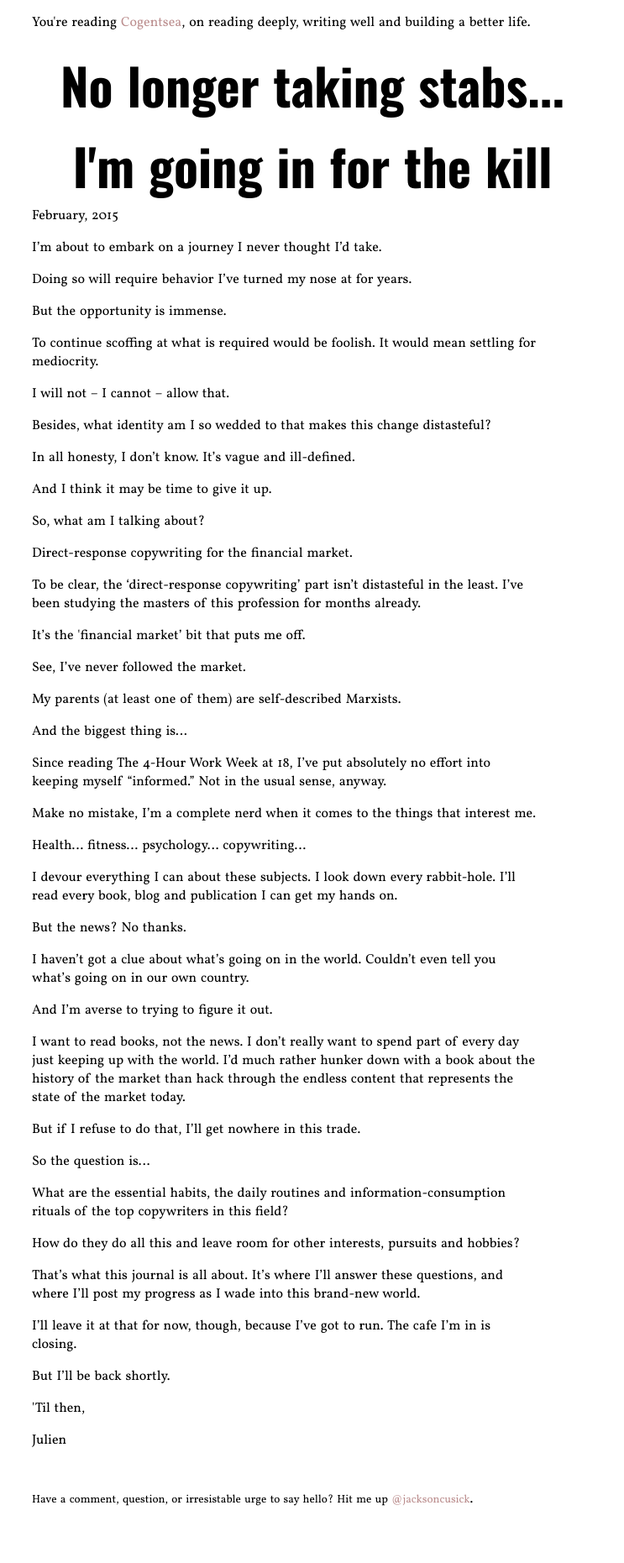
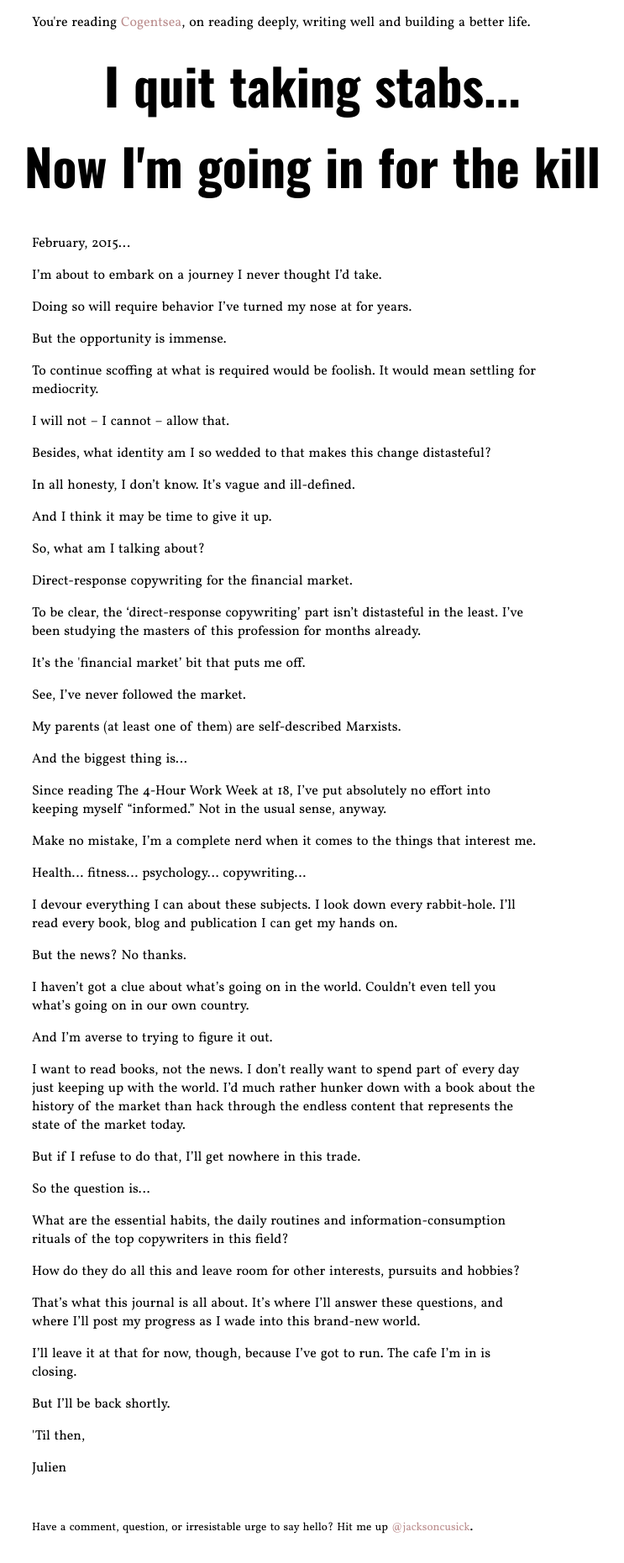
Before and after one commit to jacksoncusick/cogentsea, a Jekyll site: the page built from _posts/2015-10-24-tester.html, in a window 1280 px wide. Shown: the whole page at 84% size, without its empty margins (268-1011 px from the left). Built offline with Jekyll 4.4.1, drawn with Linux system fonts in a browser that asks for light colours; before the commit the page ends 1828 px from its top, so only the background shows below that.

Commit message:
Update 2015-10-24-tester.html

```diff
--- a/_posts/2015-10-24-tester.html
+++ b/_posts/2015-10-24-tester.html
@@ -4,10 +4,12 @@
 excerpt: The start of a long journey...
 ---
 
-<h1>No longer taking stabs...</h1>
-<h1>I'm going in for the kill</h1>
+<h1>I quit taking stabs...</h1>
+<h1>Now I'm going in for the kill</h1>
 
-<p>February, 2015</p>
+<br />
+
+<p>February, 2015...</p>
 
 <p>I’m about to embark on a journey I never thought I’d take.</p>
 
```
